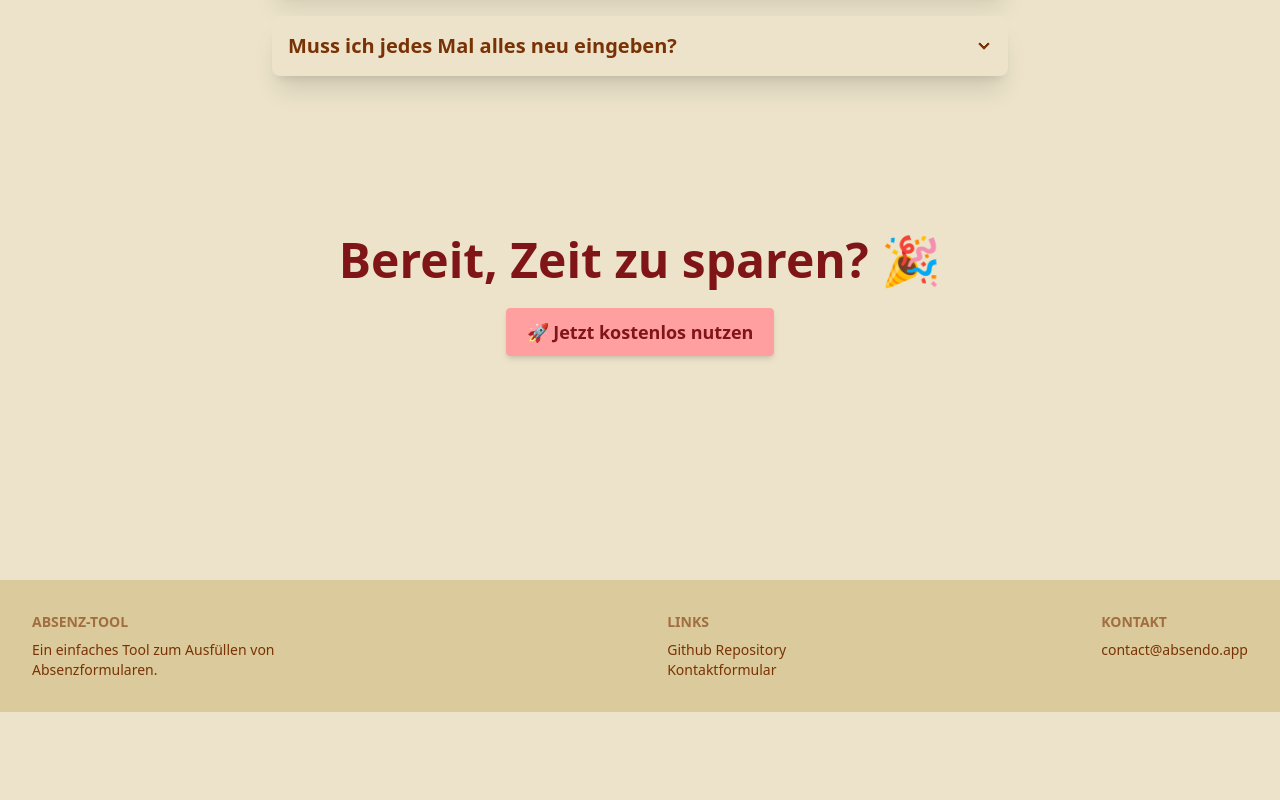
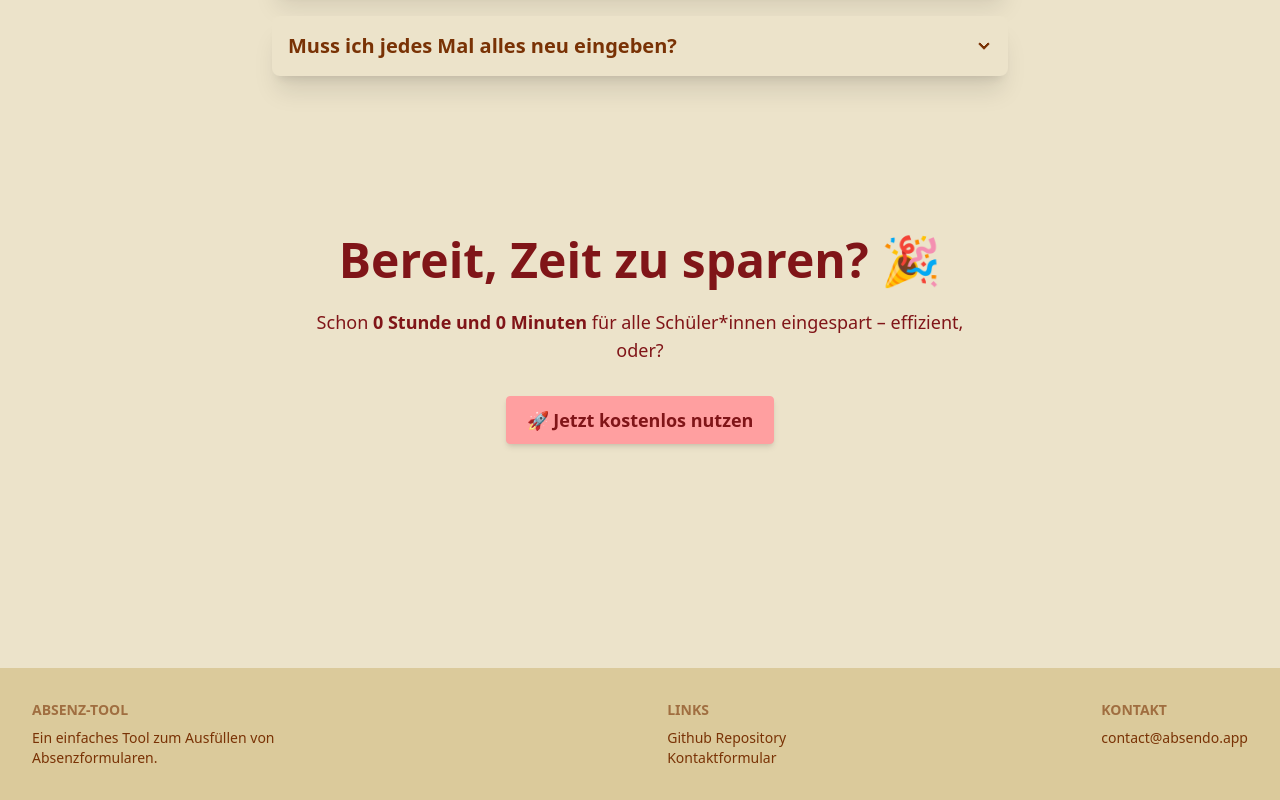
Before and after one commit to notacodes/absendo, a React (Vite) app: page / in a window 1280 px wide. Shown: the part 1944-2744 px from the top of the page. Before the commit the page ends 2656 px from the top, so only its background shows below. Built offline with nearby package versions, Linux system fonts and the light colour scheme; no server answers.

Commit message:
refactor: update user count and time saved logic

```diff
--- a/src/components/Hero.tsx
+++ b/src/components/Hero.tsx
@@ -1,5 +1,5 @@
 import {useEffect, useState} from "react";
-import {supabase, useIsUserLoggedIn} from "../supabaseClient.ts";
+import {useIsUserLoggedIn} from "../supabaseClient.ts";
 
 function Hero() {
     const [userCount, setUserCount] = useState(undefined);
@@ -7,12 +7,15 @@ function Hero() {
     const isUserLoggedIn = useIsUserLoggedIn();
     useEffect(() => {
         const fetchUserCount = async () => {
-            const { data, error } = await supabase.rpc('count_profiles');
-            if( error) {
+            try {
+                const response = await fetch("https://api.absendo.app/stats/user-count");
+                if(response) {
+                    const { userCount } = await response.json();
+                    setUserCount(userCount);
+                }
+            } catch (err) {
+                console.error('Error fetching user count:', err);
                 setError(true);
-            }else{
-                setError(false);
-                setUserCount(data);
             }
         };
         fetchUserCount();
--- a/src/components/HomeContent.tsx
+++ b/src/components/HomeContent.tsx
@@ -1,21 +1,25 @@
 import {useEffect, useState} from "react";
-import {supabase, useIsUserLoggedIn} from "../supabaseClient.ts";
+import {useIsUserLoggedIn} from "../supabaseClient.ts";
 
 function HomeContent() {
     const [error, setError] = useState(false);
     const isUserLoggedIn = useIsUserLoggedIn();
-    const [savedTimeMinutes, setSavedTimeMinutes] = useState<number | undefined>(undefined);
+    const [savedTimeMinutes, setSavedTimeMinutes] = useState(0);
+    const [savedTimeHouers, setSavedTimeHouers] = useState(0);
+
     useEffect(() => {
-        const fetchUserCount = async () => {
-            const { data, error } = await supabase.rpc('count_generated_absences');
-            if (error) {
-                setError(true);
-            } else {
-                setError(false);
-                setSavedTimeMinutes(data * 5);
-            }
-        };
-        fetchUserCount();
+        const response = fetch("https://api.absendo.app/stats/time-saved");
+        try{
+            response.then(res => res.json()).then(data => {
+                setSavedTimeMinutes(data.timeSaved.minutes);
+                setSavedTimeHouers(data.timeSaved.hours);
+            });
+
+        }catch (err) {
+            console.error('Error fetching user count:', err);
+            setError(true);
+        }
+
     }, []);
     return (
         <>
@@ -142,15 +146,19 @@ function HomeContent() {
                             Bereit, Zeit zu sparen? 🎉
                         </h2>
                         <p className="text-xl mb-4 max-w-2xl mx-auto">
-                            {savedTimeMinutes !== undefined && !error && (
+                            {!error && (
                                 <p className="text-lg mb-8 max-w-2xl mx-auto">
                                     Schon {" "}
                                     <span className="font-bold">
-                                        {Math.floor(savedTimeMinutes / 60)} {Math.floor(savedTimeMinutes / 60) < 2 ? "Stunde" : "Stunden"}
-                                        {savedTimeMinutes % 60 !== 0 ? ` und ${savedTimeMinutes % 60} Minuten` : ""}
+                                        {savedTimeHouers}
+                                        {" "}
+                                        {savedTimeHouers < 2 ? "Stunde " : "Stunden "}
+                                        {"und"}{" "}
+                                        {savedTimeMinutes}
+                                        {" "}Minuten
                                     </span>
                                     {" "}
-                                    für alle Schüler*innen eingespart – effizient, oder? ⚡
+                                    für alle Schüler*innen eingespart – effizient, oder?
                                 </p>
                             )}
                         </p>
```
